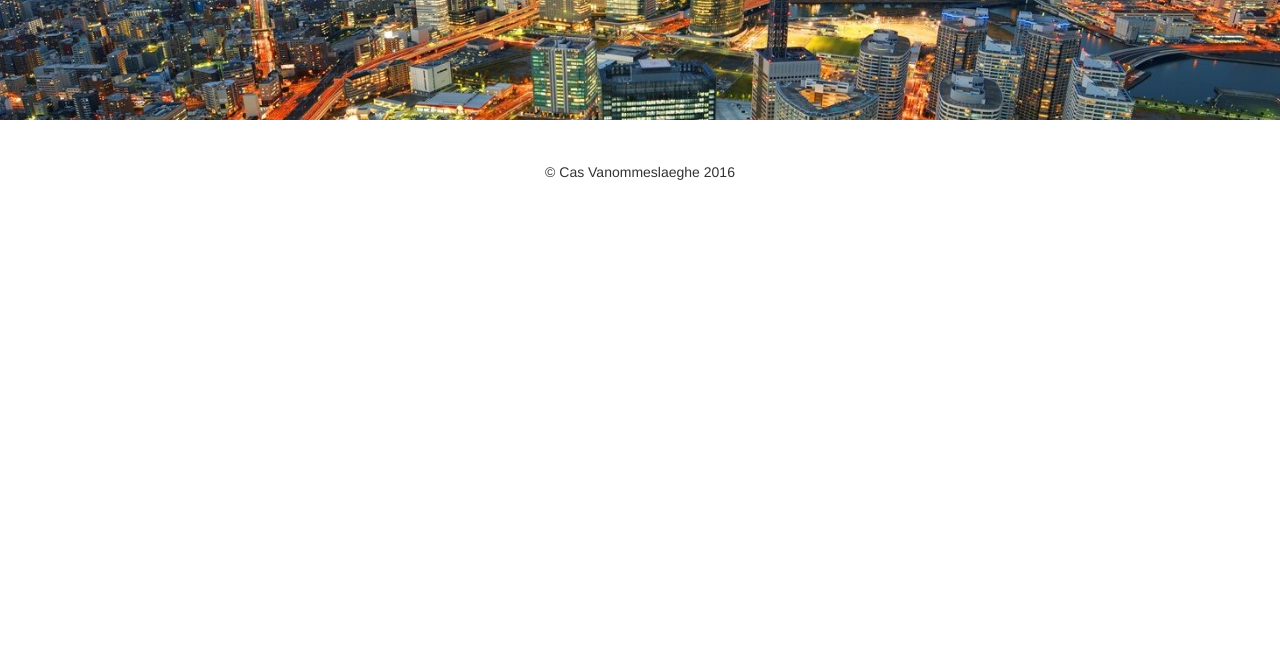
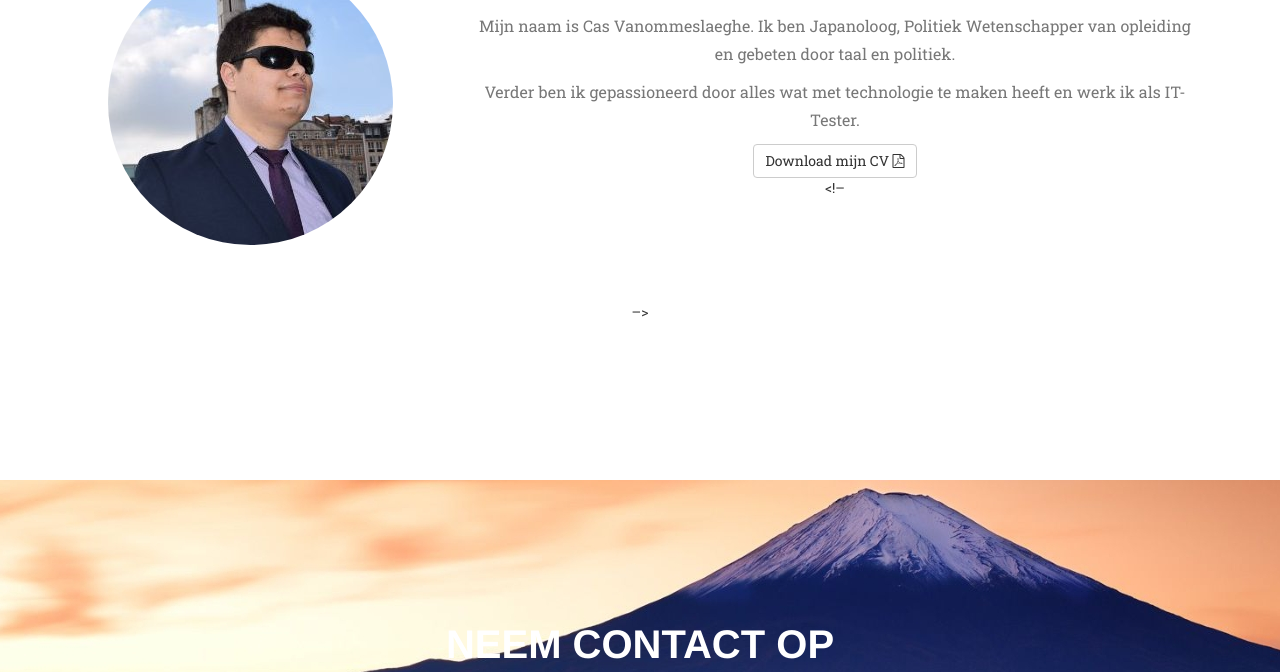
Before and after one commit to casvanom/casvanom.github.io, a plain HTML site: page index.html in a window 1280 px wide. Shown: the part 1127-1799 px from the top of the page. Before the commit the page ends 1344 px from the top, so only its background shows below. Drawn offline with nearby package versions, Linux system fonts and the light colour scheme; a web font is replaced by a local one.

Commit message:
meer info

```diff
--- a/index.html
+++ b/index.html
@@ -97,7 +97,7 @@
     </header>
 
     <!-- Services Section -->
-   <!-- <section id="services">
+    <section id="services">
         <div class="container">
             <div class="row">
                 &lt;!&ndash; <div class="col-lg-12 text-center"> &ndash;&gt;
@@ -111,15 +111,15 @@
                 		</div>
                			<div class="col-sm-8 about-me">
                				<h2 class="section-heading">Over mij</h2>
-                  			<p class="large text-muted">Mijn naam is Cas Vanommeslaeghe. Ik ben taal- en letterkundige van opleiding en gebeten door taal in alle vormen en maten. 's Ochtends lees ik bijvoorbeeld graag ingrediëntenlijstjes van shampoo.</p>
-                  			<p class="large text-muted"> Momenteel leg ik de laatste hand aan mijn master-na-master in <em>Medieval and Renaissance Studies</em>, maar ik wil ook aan de slag! Na ettelijke studentenjobs wil ik werk dat op mijn lijf geschreven staat of waarvoor ik een &lt;body&gt; kan schrijven.</p>
+                  			<p class="large text-muted">Mijn naam is Cas Vanommeslaeghe. Ik ben Japanoloog, Politiek Wetenschapper van opleiding en gebeten door taal en politiek. </p>
+                  			<p class="large text-muted"> Verder ben ik gepassioneerd door alles wat met technologie te maken heeft en werk ik als IT-Tester.</p>
                   			<a href="CV_CV.pdf" class="btn btn-default">Download mijn CV <i class="fa fa-file-pdf-o"></i></a>
                  		</div>
 
                &lt;!&ndash;  </div> &ndash;&gt;
             </div>
             </div>
-            <div class="row text-center">
+            <!--<div class="row text-center">
                 <div class="col-md-4">
                     <span class="fa-stack fa-4x">
                         <i class="fa fa-circle fa-stack-2x text-primary"></i>
@@ -145,9 +145,9 @@
                     <p class="text-muted">Naast de klassieke – en antieke – talige media, ben ik enorm gefascineerd door de digitale wereld en crossmedia. <em>My digital journey has just begun</em>, maar de goesting en honger zijn groot.</p>
                 </div>
 
-            </div>
+            </div>-->
         </div>
-    </section>-->
+    </section>
 
     <!--&lt;!&ndash; Portfolio Grid Section &ndash;&gt;
     <section id="portfolio" class="bg-light-gray">
```
